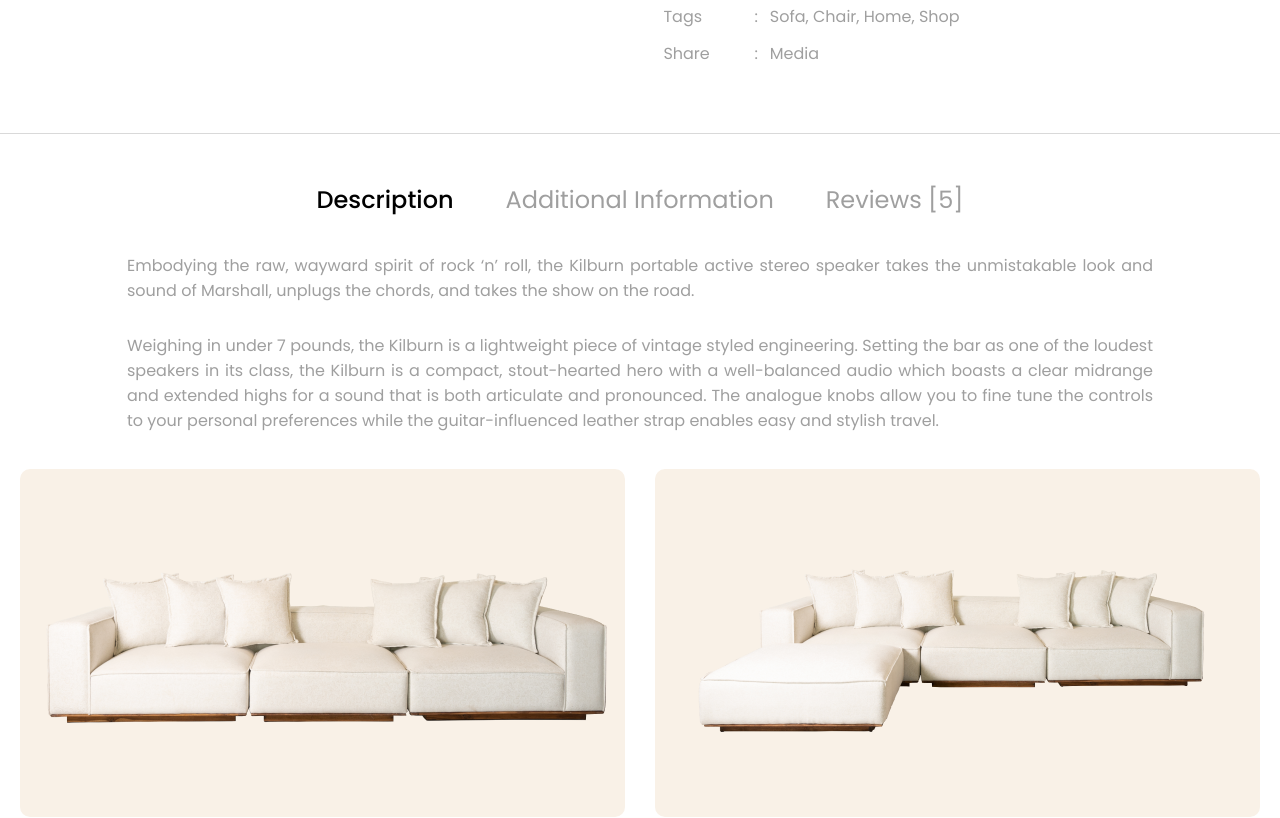
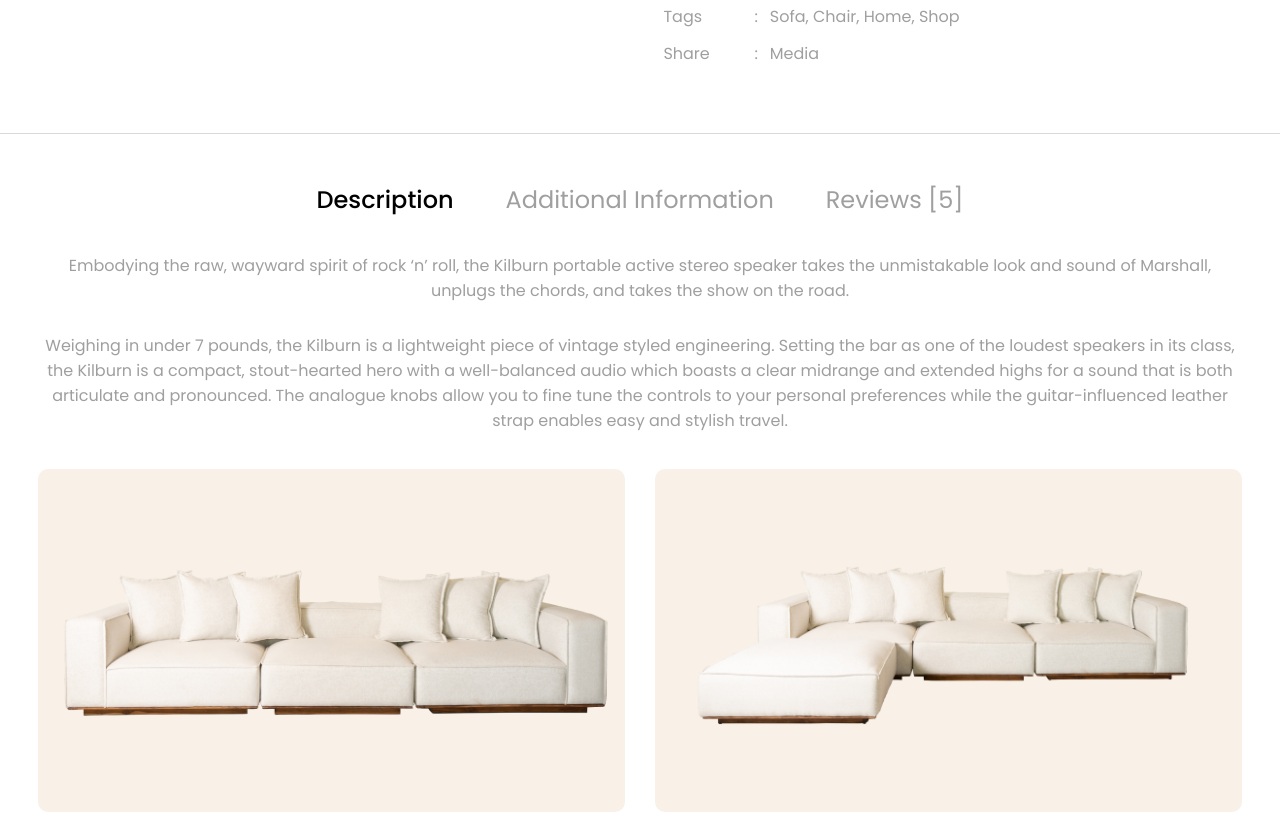
Before and after one commit to SubwaySerfer/e-commerce, a Vue app: page /card-info in a window 1280 px wide. Shown: the part 900-1718 px from the top of the page. Built offline with nearby package versions, Linux system fonts and the light colour scheme.

Commit message:
update: media for card-info

```diff
--- a/src/components/cardInfo/CardDescription.vue
+++ b/src/components/cardInfo/CardDescription.vue
@@ -1,5 +1,5 @@
 <template>
-  <section class="description">
+  <section class="card-description">
     <ul class="nav-list">
       <li>
         <h3 class="nav-list__title nav-list__title_active">Description</h3>
@@ -29,17 +29,17 @@
     </div>
     <div class="image-block">
       <div class="image-back">
-        <img src="/assets/image/cardInfo/cardSofa1.png" alt="" />
+        <img src="/assets/image/cardInfo/cardSofa1.png" alt="" class="image-back__img" />
       </div>
       <div class="image-back">
-        <img src="/assets/image/cardInfo/cardSofa2.png" alt="" />
+        <img src="/assets/image/cardInfo/cardSofa2.png" alt="" class="image-back__img" />
       </div>
     </div>
   </section>
 </template>
 
 <style scoped>
-.description {
+.card-description {
   height: 74.4rem;
   border-top: 1px solid #d9d9d9;
   border-bottom: 1px solid #d9d9d9;
@@ -99,4 +99,62 @@
   height: 34.8rem;
   border-radius: 1rem;
   background: #f9f1e7;
-}</style>
+}
+
+@media(max-width: 1300px) {
+  .card-description {
+    height: auto;
+    padding: 4.8rem 3vw 6rem;
+  }
+
+  .image-back {
+    width: auto;
+    height: auto;
+  }
+
+  .image-back__img {
+    width: 100%;
+  }
+
+  .text-block {
+    width: auto;
+    text-align: center;
+  }
+}
+
+@media(max-width: 700px) {
+  .nav-list {
+    gap: 0;
+    justify-content: space-between;
+    width: 100%;
+  }
+}
+
+@media(max-width: 620px) {
+  .nav-list {
+    flex-direction: column;
+  }
+
+  .image-block {
+    flex-direction: column;
+  }
+}
+
+@media(max-width: 400px) {
+  .nav-list {
+    gap: 1rem;
+  }
+
+  .card-description {
+    padding: 2.8rem 2vw 3rem;
+  }
+
+  .image-block {
+    gap: 2rem;
+  }
+
+  .card-description {
+    gap: 2.5rem;
+  }
+}
+</style>
--- a/src/components/cardInfo/CardSectionInfo.vue
+++ b/src/components/cardInfo/CardSectionInfo.vue
@@ -154,9 +154,6 @@ export default {
 }
 
 @media(max-width: 540px) {
-  .card-info {
-    padding: 0 2rem;
-  }
 
   .card-info__description {
     width: auto;
```
